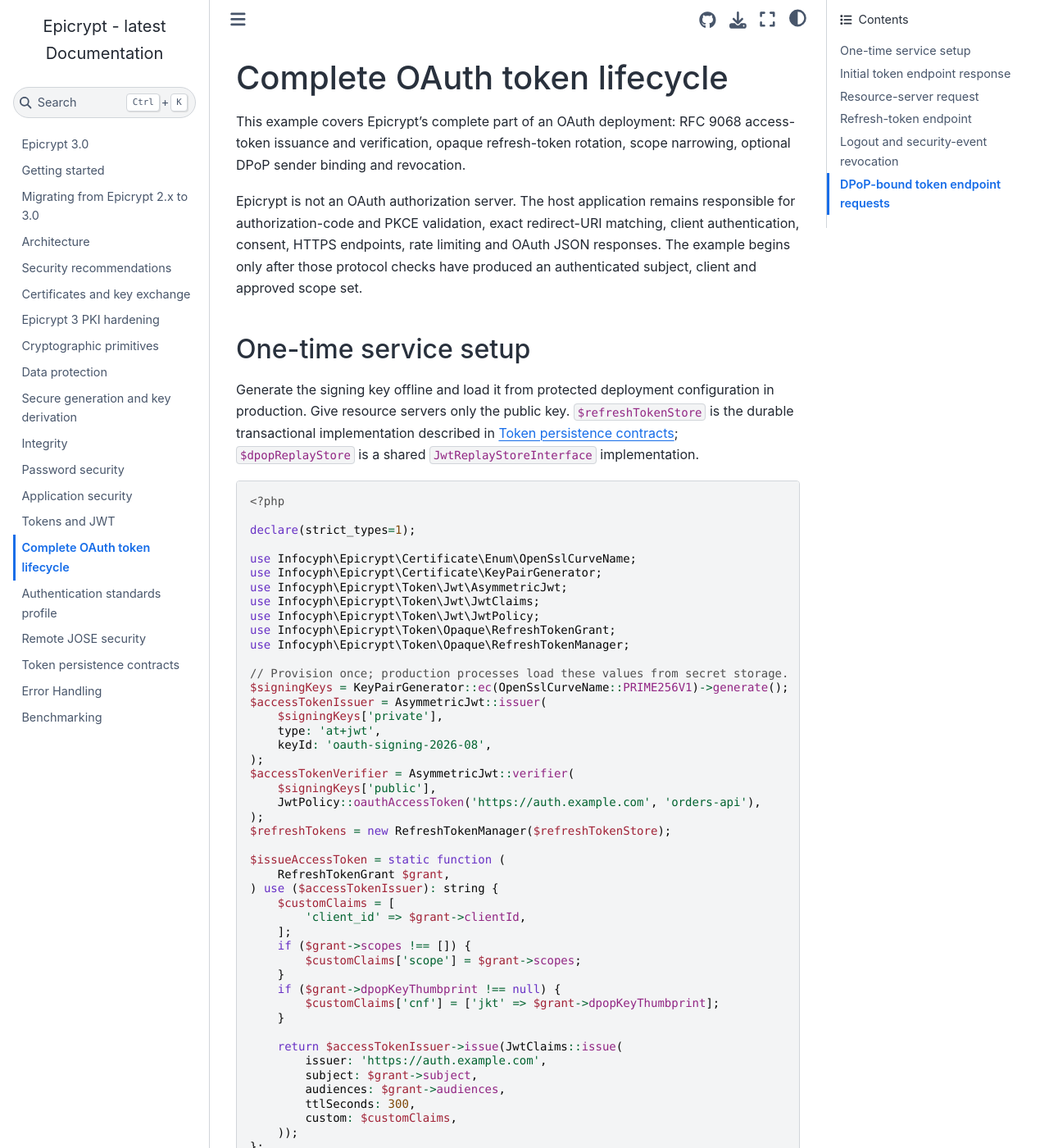
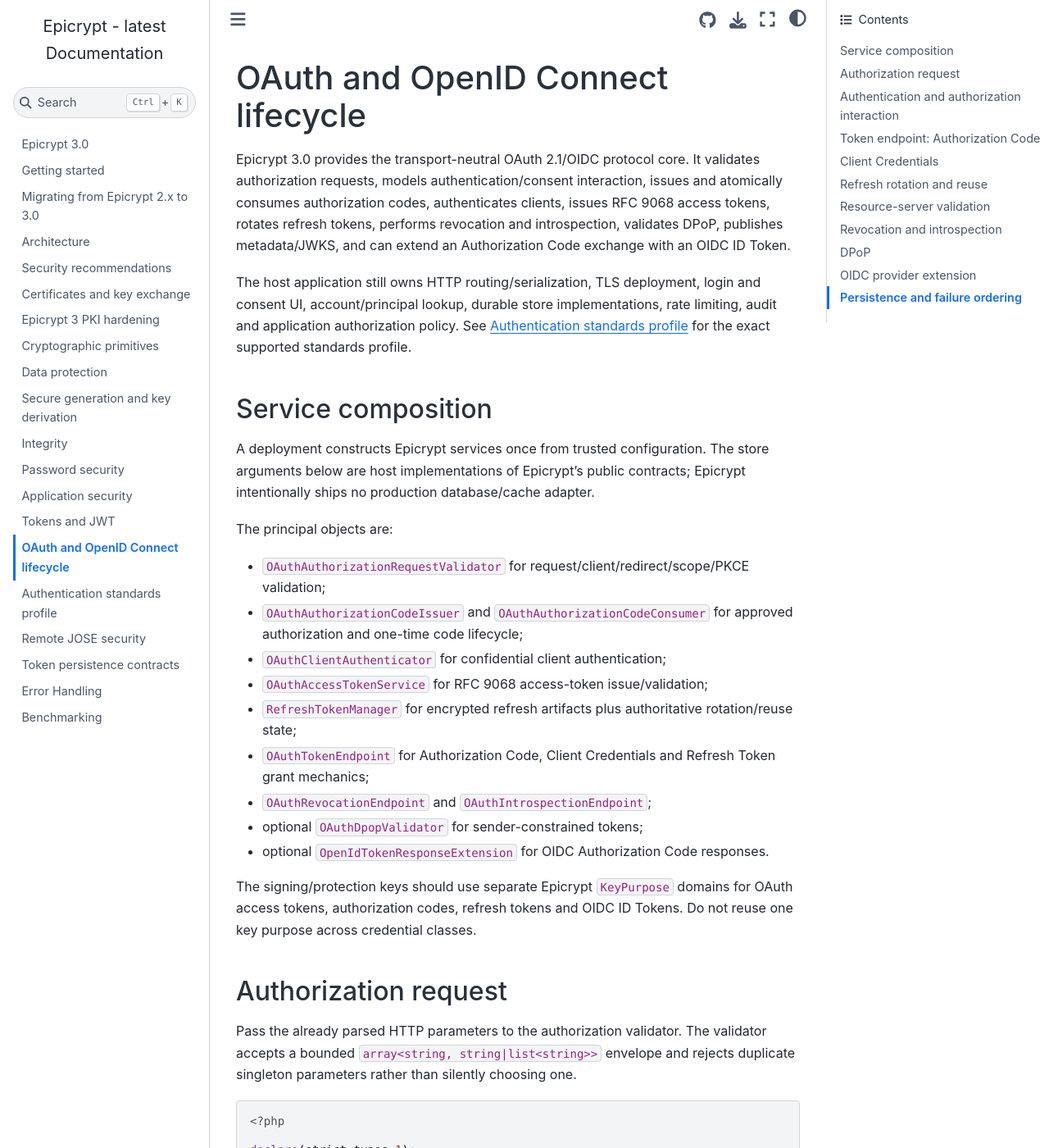
Before and after one commit to infocyph/Epicrypt, a Sphinx documentation site: the page built from docs/oauth-lifecycle.rst, in a window 1280 px wide and 1400 px high. Shown: the whole window at 82% size. Built offline with Sphinx 7.4.7 and the Sphinx Book theme 1.1.4, drawn with Linux system fonts in a browser that asks for light colours; some of the changed text lies outside the part shown.

Commit message:
docs: replace stale OAuth lifecycle with Epicrypt 3 core

```diff
--- a/docs/oauth-lifecycle.rst
+++ b/docs/oauth-lifecycle.rst
@@ -1,24 +1,52 @@
-Complete OAuth token lifecycle
-==============================
+OAuth and OpenID Connect lifecycle
+===================================
 
-This example covers Epicrypt's complete part of an OAuth deployment: RFC 9068
-access-token issuance and verification, opaque refresh-token rotation, scope
-narrowing, optional DPoP sender binding and revocation.
+Epicrypt 3.0 provides the transport-neutral OAuth 2.1/OIDC protocol core. It
+validates authorization requests, models authentication/consent interaction,
+issues and atomically consumes authorization codes, authenticates clients,
+issues RFC 9068 access tokens, rotates refresh tokens, performs revocation and
+introspection, validates DPoP, publishes metadata/JWKS, and can extend an
+Authorization Code exchange with an OIDC ID Token.
 
-Epicrypt is not an OAuth authorization server. The host application remains
-responsible for authorization-code and PKCE validation, exact redirect-URI
-matching, client authentication, consent, HTTPS endpoints, rate limiting and
-OAuth JSON responses. The example begins only after those protocol checks have
-produced an authenticated subject, client and approved scope set.
+The host application still owns HTTP routing/serialization, TLS deployment,
+login and consent UI, account/principal lookup, durable store implementations,
+rate limiting, audit and application authorization policy. See
+:doc:`authentication-standards` for the exact supported standards profile.
 
-One-time service setup
-----------------------
+Service composition
+-------------------
 
-Generate the signing key offline and load it from protected deployment
-configuration in production. Give resource servers only the public key.
-``$refreshTokenStore`` is the durable transactional implementation described in
-:doc:`token-storage`; ``$dpopReplayStore`` is a shared
-``JwtReplayStoreInterface`` implementation.
+A deployment constructs Epicrypt services once from trusted configuration. The
+store arguments below are host implementations of Epicrypt's public contracts;
+Epicrypt intentionally ships no production database/cache adapter.
+
+The principal objects are:
+
+- ``OAuthAuthorizationRequestValidator`` for request/client/redirect/scope/PKCE
+  validation;
+- ``OAuthAuthorizationCodeIssuer`` and ``OAuthAuthorizationCodeConsumer`` for
+  approved authorization and one-time code lifecycle;
+- ``OAuthClientAuthenticator`` for confidential client authentication;
+- ``OAuthAccessTokenService`` for RFC 9068 access-token issue/validation;
+- ``RefreshTokenManager`` for encrypted refresh artifacts plus authoritative
+  rotation/reuse state;
+- ``OAuthTokenEndpoint`` for Authorization Code, Client Credentials and Refresh
+  Token grant mechanics;
+- ``OAuthRevocationEndpoint`` and ``OAuthIntrospectionEndpoint``;
+- optional ``OAuthDpopValidator`` for sender-constrained tokens;
+- optional ``OpenIdTokenResponseExtension`` for OIDC Authorization Code
+  responses.
+
+The signing/protection keys should use separate Epicrypt ``KeyPurpose`` domains
+for OAuth access tokens, authorization codes, refresh tokens and OIDC ID Tokens.
+Do not reuse one key purpose across credential classes.
+
+Authorization request
+---------------------
+
+Pass the already parsed HTTP parameters to the authorization validator. The
+validator accepts a bounded ``array<string, string|list<string>>`` envelope and
+rejects duplicate singleton parameters rather than silently choosing one.
 
 .. code-block:: php
 
@@ -26,56 +54,61 @@
 
    declare(strict_types=1);
 
-   use Infocyph\Epicrypt\Certificate\Enum\OpenSslCurveName;
-   use Infocyph\Epicrypt\Certificate\KeyPairGenerator;
-   use Infocyph\Epicrypt\Token\Jwt\AsymmetricJwt;
-   use Infocyph\Epicrypt\Token\Jwt\JwtClaims;
-   use Infocyph\Epicrypt\Token\Jwt\JwtPolicy;
-   use Infocyph\Epicrypt\Token\Opaque\RefreshTokenGrant;
-   use Infocyph\Epicrypt\Token\Opaque\RefreshTokenManager;
+   use Infocyph\Epicrypt\Auth\OAuth\OAuthAuthorizationRequestValidator;
 
-   // Provision once; production processes load these values from secret storage.
-   $signingKeys = KeyPairGenerator::ec(OpenSslCurveName::PRIME256V1)->generate();
-   $accessTokenIssuer = AsymmetricJwt::issuer(
-       $signingKeys['private'],
-       type: 'at+jwt',
-       keyId: 'oauth-signing-2026-08',
+   $validator = new OAuthAuthorizationRequestValidator(
+       clients: $clientStore,
+       audienceResolver: $audienceResolver,
    );
-   $accessTokenVerifier = AsymmetricJwt::verifier(
-       $signingKeys['public'],
-       JwtPolicy::oauthAccessToken('https://auth.example.com', 'orders-api'),
-   );
-   $refreshTokens = new RefreshTokenManager($refreshTokenStore);
 
-   $issueAccessToken = static function (
-       RefreshTokenGrant $grant,
-   ) use ($accessTokenIssuer): string {
-       $customClaims = [
-           'client_id' => $grant->clientId,
-       ];
-       if ($grant->scopes !== []) {
-           $customClaims['scope'] = $grant->scopes;
-       }
-       if ($grant->dpopKeyThumbprint !== null) {
-           $customClaims['cnf'] = ['jkt' => $grant->dpopKeyThumbprint];
-       }
+   $result = $validator->validate([
+       'client_id' => 'client-1',
+       'redirect_uri' => 'https://client.example/callback',
+       'response_type' => 'code',
+       'scope' => 'orders:read openid',
+       'state' => $state,
+       'code_challenge' => $pkceChallenge,
+       'code_challenge_method' => 'S256',
+       'nonce' => $nonce,
+   ]);
 
-       return $accessTokenIssuer->issue(JwtClaims::issue(
-           issuer: 'https://auth.example.com',
-           subject: $grant->subject,
-           audiences: $grant->audiences,
-           ttlSeconds: 300,
-           custom: $customClaims,
-       ));
-   };
+   if ($result->error !== null) {
+       // Serialize only the redirect/error information returned by Epicrypt.
+       // Never redirect to a request-controlled URI that Epicrypt rejected.
+       return;
+   }
 
-Initial token endpoint response
--------------------------------
+   $request = $result->acceptedRequest();
 
-After the application has consumed a valid authorization code, create one
-authorization grant. If the client used DPoP at the token endpoint, set
-``$verifiedDpopThumbprint`` from ``DpopProof::verifyResult()``; otherwise use
-``null``.
+OAuth 2.1 requires the exact registered redirect and Epicrypt's profile requires
+PKCE ``S256``. ``plain``, implicit flow and wildcard/partial redirect matching
+are not accepted.
+
+Authentication and authorization interaction
+--------------------------------------------
+
+The application authenticates the end-user and renders consent/account UI, but
+Epicrypt decides whether the protocol request is ready for those actions. For
+OIDC requests, ``OpenIdInteractionPolicy`` evaluates ``prompt``, ``max_age``
+and requested ACR values against host-supplied authenticated-session state.
+
+After the host obtains an approved subject/scope decision, pass the validated
+request and approval to ``OAuthAuthorizationCodeIssuer``. Epicrypt creates the
+approved authorization state, stores only authoritative code metadata, and
+returns the compact encrypted authorization-code artifact. The raw code is not
+persisted.
+
+The successful HTTP authorization response is constructed from Epicrypt's
+result and includes RFC 9207 ``iss`` plus optional ``state``. User denial is an
+``access_denied`` result from an already validated interaction; unsafe redirect
+targets are never recovered from raw request input.
+
+Token endpoint: Authorization Code
+----------------------------------
+
+Authenticate the client according to its registered method, then pass the
+verified authentication result and raw token-endpoint inputs to
+``OAuthTokenEndpoint``.
 
 .. code-block:: php
 
@@ -83,167 +116,161 @@
 
    declare(strict_types=1);
 
-   $grant = new RefreshTokenGrant(
-       id: sodium_bin2base64(random_bytes(32), SODIUM_BASE64_VARIANT_URLSAFE_NO_PADDING),
-       subject: $authenticatedUserId,
-       clientId: $authenticatedClientId,
-       audiences: ['orders-api'],
-       scopes: $approvedScopes,
-       expiresAt: time() + 90 * 24 * 60 * 60,
-       dpopKeyThumbprint: $verifiedDpopThumbprint,
+   $result = $tokenEndpoint->authorizationCode(
+       clientId: $clientId,
+       authentication: $clientAuthentication,
+       code: $presentedCode,
+       redirectUri: $presentedRedirectUri,
+       pkceVerifier: $presentedPkceVerifier,
+       dpopProof: $presentedDpopProof,
    );
 
-   $accessToken = $issueAccessToken($grant);
-   $refreshToken = $refreshTokens->issue($grant);
-
-   $tokenResponse = [
-       'access_token' => $accessToken,
-       'token_type' => $grant->dpopKeyThumbprint === null ? 'Bearer' : 'DPoP',
-       'expires_in' => 300,
-       'refresh_token' => $refreshToken,
-   ];
-   if ($grant->scopes !== []) {
-       $tokenResponse['scope'] = implode(' ', $grant->scopes);
+   if (!$result->successful()) {
+       // Map $result->error to the OAuth JSON/status response at the HTTP layer.
+       return;
    }
 
-Return this structure as an OAuth JSON response over TLS with
-``Cache-Control: no-store`` and ``Pragma: no-cache``. Never log either token.
+   $response = $result->response;
 
-Resource-server request
------------------------
+The code is decrypted, rebound to the exact client/redirect/PKCE state and
+atomically consumed before tokens are issued. Wrong client, redirect or PKCE
+attempts do not consume a valid code. Once consumed, replay fails.
 
-The API fixes issuer, audience, type and algorithm in trusted configuration.
-After verification, enforce the endpoint's required scope. For a DPoP token,
-verify the proof and bind it to the access token before authorization.
+If refresh is permitted, the token endpoint issues a rotated-state refresh
+artifact whose absolute lifetime is bounded by the approved authorization. The
+access token is an RFC 9068 ``at+jwt``. When an OIDC
+``OpenIdTokenResponseExtension`` is configured and the grant contains
+``openid``, the response also includes an ``id_token``; its ``c_hash`` is bound
+to the actual authorization code used in this exchange.
+
+Client Credentials
+------------------
+
+Client Credentials is restricted to an authenticated confidential client.
+Requested scopes must remain inside registration and the audience resolver must
+return registered resource audiences. ``openid`` is rejected for this grant.
 
 .. code-block:: php
 
-   <?php
+   $result = $tokenEndpoint->clientCredentials(
+       authentication: $clientAuthentication,
+       requestedScopes: ['orders:read'],
+       dpopProof: $presentedDpopProof,
+   );
 
-   declare(strict_types=1);
+No refresh token is returned for Client Credentials.
 
-   use Infocyph\Epicrypt\Token\Jwt\DpopProof;
-   use Infocyph\Epicrypt\Token\Jwt\Enum\AsymmetricJwtAlgorithm;
+Refresh rotation and reuse
+--------------------------
 
-   $verifiedAccessToken = $accessTokenVerifier->verifyResult($presentedAccessToken);
-   if (!$verifiedAccessToken->valid) {
-       throw new RuntimeException('Return an OAuth invalid_token response.');
-   }
-
-   $confirmation = $verifiedAccessToken->claims['cnf'] ?? null;
-   if ($confirmation !== null) {
-       $verifiedProof = new DpopProof()->verifyResult(
-           $presentedDpopProof,
-           $requestMethod,
-           $absoluteRequestUri,
-           AsymmetricJwtAlgorithm::EDDSA,
-           $dpopReplayStore,
-           accessToken: $presentedAccessToken,
-           nonce: $expectedDpopNonce,
-       );
-       new DpopProof()->validateAccessTokenBinding(
-           $verifiedAccessToken->claims,
-           $verifiedProof['publicJwk'],
-       );
-   }
-
-   $grantedScopes = explode(' ', (string) ($verifiedAccessToken->claims['scope'] ?? ''));
-   if (!in_array('orders:read', $grantedScopes, true)) {
-       throw new RuntimeException('Return an OAuth insufficient_scope response.');
-   }
-
-   $orders = $orderRepository->forUser($verifiedAccessToken->claims['sub']);
-
-Refresh-token endpoint
-----------------------
-
-Authenticate confidential clients before this step. Public clients must use
-rotation or another approved sender constraint. Verify a DPoP proof first when
-the grant is sender-constrained, then pass only its verified thumbprint.
+Refresh tokens are compact JWE artifacts plus authoritative store state. The
+raw artifact is never persisted. A successful refresh consumes the current
+record and atomically installs a replacement in the same family.
 
 .. code-block:: php
 
-   <?php
-
-   declare(strict_types=1);
-
-   use Infocyph\Epicrypt\Token\Opaque\RefreshTokenRotationStatus;
-
-   $rotation = $refreshTokens->rotate(
-       $presentedRefreshToken,
-       $authenticatedClientId,
-       $verifiedDpopThumbprint,
-       requestedScopes: $requestedScopes,
+   $result = $tokenEndpoint->refreshToken(
+       clientId: $clientId,
+       authentication: $clientAuthentication,
+       refreshToken: $presentedRefreshToken,
+       requestedScopes: ['orders:read'],
+       dpopProof: $presentedDpopProof,
    );
 
-   if (!$rotation->rotated || $rotation->grant === null || $rotation->token === null) {
-       if ($rotation->status === RefreshTokenRotationStatus::REUSED) {
-           $securityEvents->refreshTokenFamilyReuseDetected($authenticatedClientId);
-       }
+Requested scopes may remain equal or become narrower; they cannot expand beyond
+the original grant or client registration. A sender-constrained refresh token
+must be presented with the same verified DPoP key thumbprint.
 
-       // Expose the same protocol error for invalid, expired, reused, revoked,
-       // binding-mismatched, scope-mismatched and exhausted-conflict outcomes.
-       throw new RuntimeException('Return OAuth invalid_grant.');
-   }
+If an already-consumed refresh token is presented again, Epicrypt drives the
+reuse path and invalidates the family according to the authoritative store
+contract. Adapters must implement the documented atomic rotation and family
+revocation semantics across processes; a process-local cache is not sufficient.
 
-   $replacementAccessToken = $issueAccessToken($rotation->grant);
-   $refreshResponse = [
-       'access_token' => $replacementAccessToken,
-       'token_type' => $rotation->grant->dpopKeyThumbprint === null ? 'Bearer' : 'DPoP',
-       'expires_in' => 300,
-       'refresh_token' => $rotation->token,
-   ];
-   if ($rotation->grant->scopes !== []) {
-       $refreshResponse['scope'] = implode(' ', $rotation->grant->scopes);
-   }
+Resource-server validation
+--------------------------
 
-The old refresh token is now retained as consumed history. Presenting it again
-returns ``REUSED`` and the store revokes the entire family, including the
-replacement. Requested scopes may stay equal or become narrower; they can
-never expand.
+Use ``OAuthResourceAccessTokenValidator`` at the resource boundary rather than
+parsing JWT claims and enforcing them independently. Fix issuer/audience and
+required endpoint scope in trusted application configuration. For DPoP access
+tokens, pass the proof, HTTP method and absolute request URI so the validator can
+verify proof/replay/``cnf.jkt`` binding before returning an active result.
 
-Logout and security-event revocation
-------------------------------------
+The application authorizes business actions only after Epicrypt returns a valid
+resource-token result. Do not trust unverified ``scope``, ``sub``, ``client_id``
+or ``cnf`` claims from a decoded JWT.
 
-Logout revokes the family identified by the presented refresh token. Account
-disablement, authorization withdrawal and password compromise revoke every
-family belonging to the authorization grant.
+Revocation and introspection
+----------------------------
+
+``OAuthRevocationEndpoint`` implements the non-oracular RFC 7009 behavior: an
+authenticated client can submit a token and the external response remains
+accepted even when the token is unknown. Known refresh/access/authorization
+state is revoked according to client binding and configured authoritative
+stores.
+
+``OAuthIntrospectionEndpoint`` implements protected RFC 7662-style state
+inspection. Invalid client authentication does not receive token state; unknown,
+invalid, expired, reused or revoked credentials are reported inactive.
 
 .. code-block:: php
 
-   <?php
+   $revocation = $revocationEndpoint->revoke(
+       clientId: $clientId,
+       authentication: $clientAuthentication,
+       token: $presentedToken,
+       tokenTypeHint: $hint,
+   );
 
-   declare(strict_types=1);
+   $inspection = $introspectionEndpoint->introspect(
+       authentication: $clientAuthentication,
+       token: $presentedToken,
+       tokenTypeHint: $hint,
+   );
 
-   $refreshTokens->revoke($presentedRefreshToken); // logout
-   $refreshTokens->revokeGrant($authorizationGrantId); // wider security event
+DPoP
+----
 
-Access tokens already issued remain valid until their short expiration unless
-the deployment selects a ``DENYLIST`` JWT policy and updates its shared replay
-store. Refresh-token revocation must therefore complement, not replace,
-short-lived access tokens.
+When DPoP is enabled, construct ``OAuthDpopValidator`` with a shared durable
+``JwtReplayStoreInterface`` implementation and the allowed proof algorithms.
+``OAuthTokenEndpoint`` validates token-endpoint proofs only against its trusted
+absolute HTTPS token-endpoint URI. Resource validation binds the proof to the
+actual method/URI and access token.
 
-DPoP-bound token endpoint requests
-----------------------------------
+Never derive a sender binding from an unverified JWK header. Replay state must
+be shared across all workers/instances that can accept the same proof.
 
-Use the same verification path for initial issuance and refresh. The URI is the
-absolute token-endpoint URI without credentials or fragment.
+OIDC provider extension
+-----------------------
 
-.. code-block:: php
+OIDC is activated only by the exact ``openid`` scope. Use
+``OpenIdAuthorizationRequestValidator`` to extend the validated OAuth request,
+``OpenIdInteractionPolicy`` for ``prompt``/``max_age``/ACR interaction, and an
+``OpenIdIdTokenIssuer`` configured with issuer-matched
+``OIDC_ID_TOKEN_SIGNING`` keys.
 
-   <?php
+Configure ``OpenIdTokenResponseExtension`` on ``OAuthTokenEndpoint`` to add the
+ID Token to successful Authorization Code responses. ``OpenIdUserInfoProjector``
+combines the host's subject-identifier provider and claims provider while
+preventing claims data from overriding ``sub``. ``OpenIdProviderMetadata``
+projects Discovery metadata from the same configured OAuth capabilities and
+OIDC signing policy.
 
-   declare(strict_types=1);
+Persistence and failure ordering
+--------------------------------
 
-   $tokenEndpointProof = new DpopProof()->verifyResult(
-       $presentedDpopProof,
-       'POST',
-       'https://auth.example.com/oauth/token',
-       AsymmetricJwtAlgorithm::EDDSA,
-       $dpopReplayStore,
-       nonce: $expectedDpopNonce,
-   );
-   $verifiedDpopThumbprint = $tokenEndpointProof['keyThumbprint'];
+Production adapters must preserve the atomicity documented by Epicrypt's store
+interfaces. In particular:
 
-Never calculate the binding from an unverified ``jwk`` header. Each accepted
-proof is consumed atomically by issuer/thumbprint, JWT ID and expiration.
+- authorization-code consume is one-time and exact-state;
+- refresh rotation/consume/reuse detection is atomic;
+- refresh family and authorization revocation must become visible immediately;
+- client-assertion and DPoP replay consumption must be shared across workers;
+- authoritative access-token/PAT state must not be served from a stale ordinary
+  cache after revocation;
+- when token issuance fails after a one-time authorization transition, Epicrypt
+  uses fail-closed revocation rather than attempting to resurrect consumed state.
+
+HTTP adapters should emit OAuth/OIDC protocol errors from Epicrypt's typed
+results, add the required transport headers (including ``Cache-Control:
+no-store`` where appropriate), and never log raw authorization codes, access
+credentials, refresh tokens, client assertions, DPoP proofs or ID Tokens.
```
